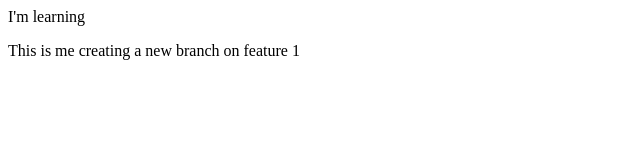
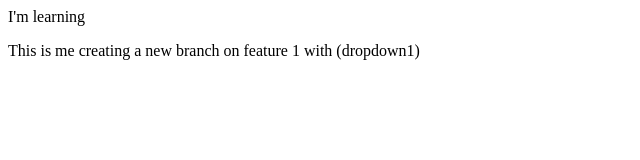
Before and after one commit to vishwa94571/localRepo, a plain HTML site: page index.html in a window 1280 px wide. Shown: the whole page, without its empty margins (0-640 px from the left). Drawn offline with Linux system fonts and the light colour scheme.

```diff
--- a/index.html
+++ b/index.html
@@ -1,2 +1,2 @@
 <p>I'm learning</p>
-<p>This is me creating a new branch on feature 1</p>
+<p>This is me creating a new branch on feature 1 with (dropdown1)</p>
```
